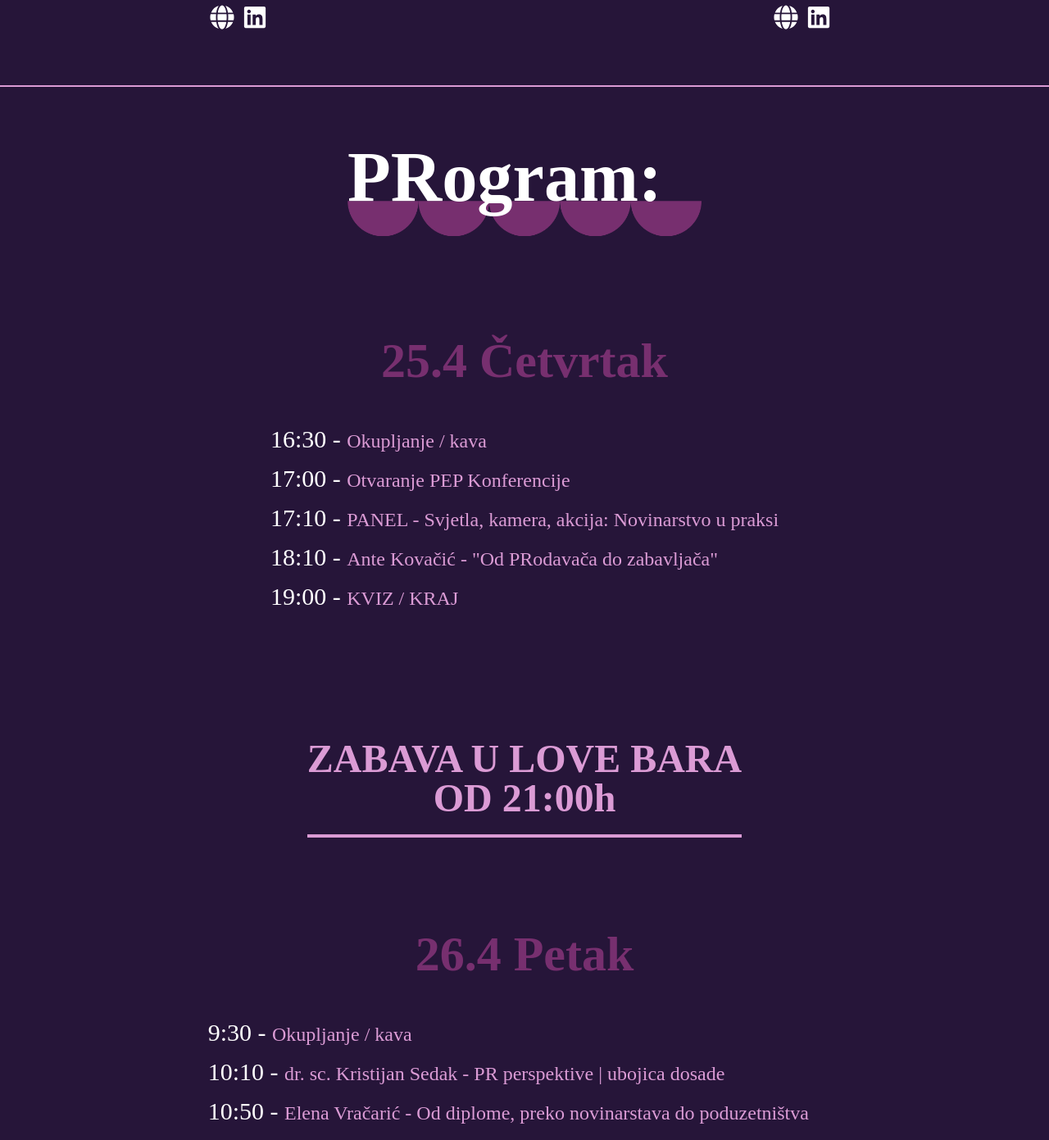
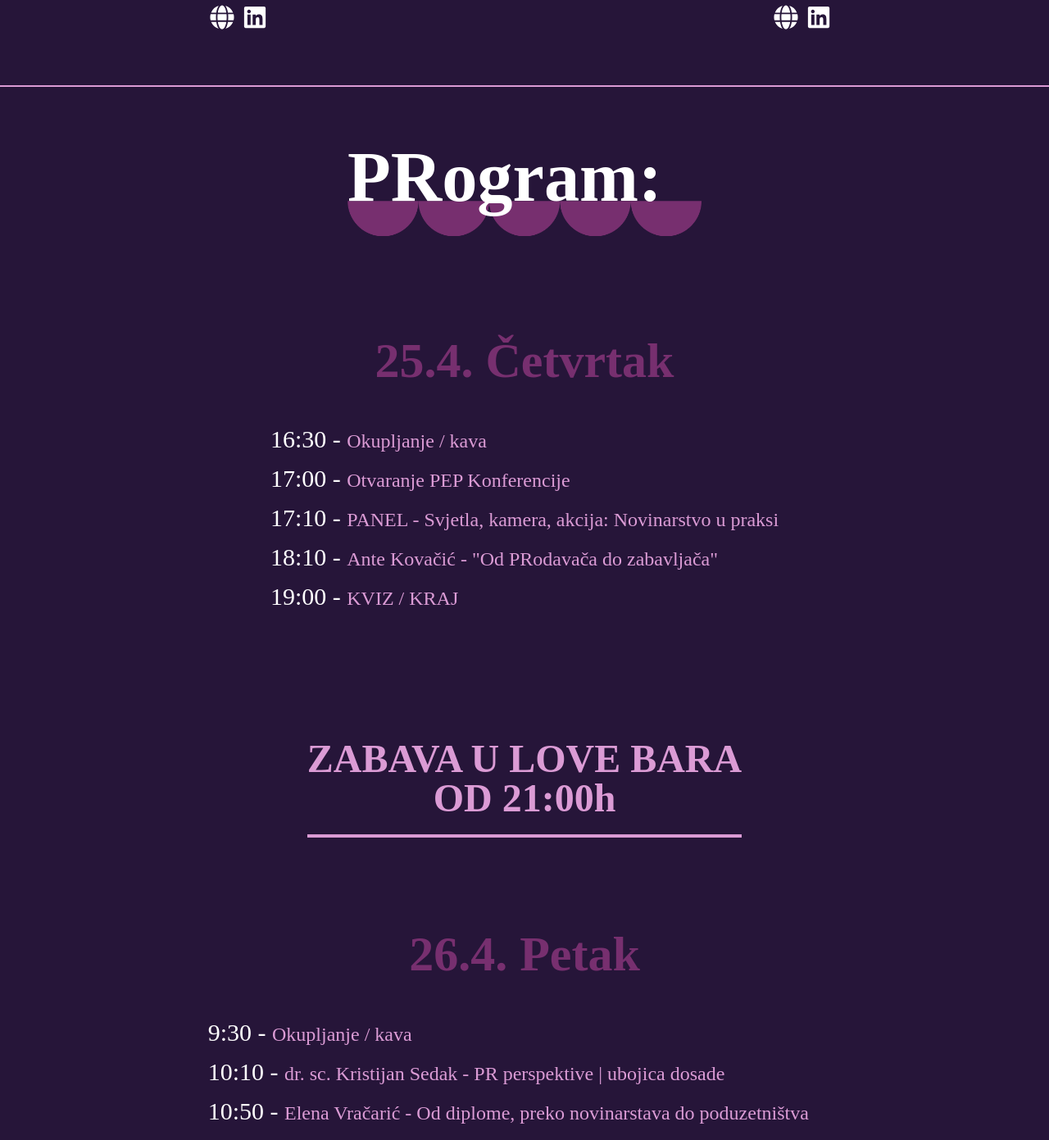
Before and after one commit to MarinoRosic/PEPKonf, a React (Create React App) app: page / in a window 1280 px wide. Shown: the part 6694-8085 px from the top of the page at 82% size. Built offline with nearby package versions, Linux system fonts and the light colour scheme; a web font is replaced by a local one.

Commit message:
Program ispravak

```diff
--- a/src/Components/Program.js
+++ b/src/Components/Program.js
@@ -45,8 +45,8 @@ const Program = () => {
                     <img className="rotate-180 w-[240px] lg:w-[480px]" src={headerImg} alt="" />
                 </div>
             </motion.header>
-            <Table datum="25.4 Četvrtak" day={day1} partyTime="OD 21:00h" partyLocation="ZABAVA U LOVE BARA"/>
-            <Table datum="26.4 Petak" day={day2}/>
+            <Table datum="25.4. Četvrtak" day={day1} partyTime="OD 21:00h" partyLocation="ZABAVA U LOVE BARA"/>
+            <Table datum="26.4. Petak" day={day2}/>
         </section>
     </>
   )
```
